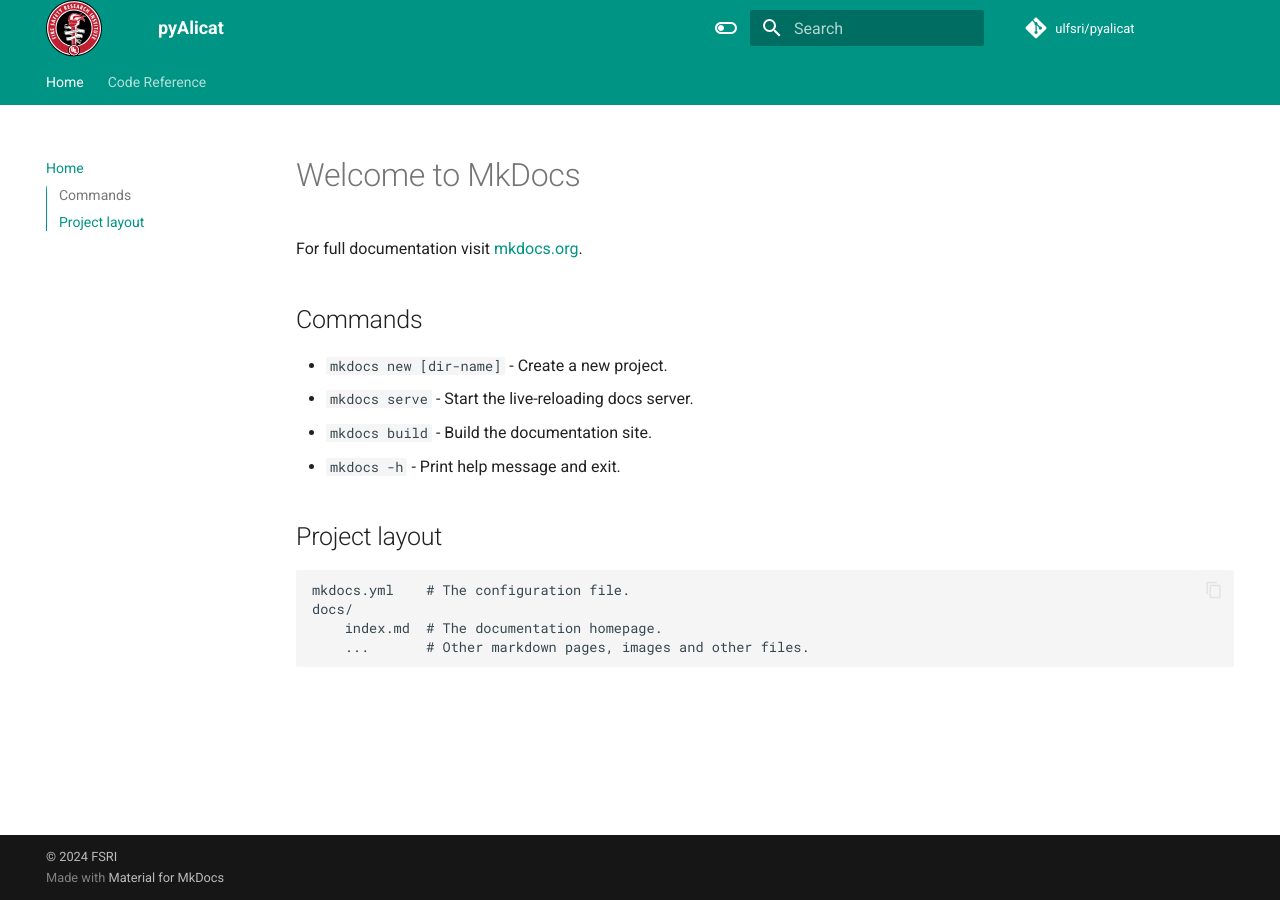
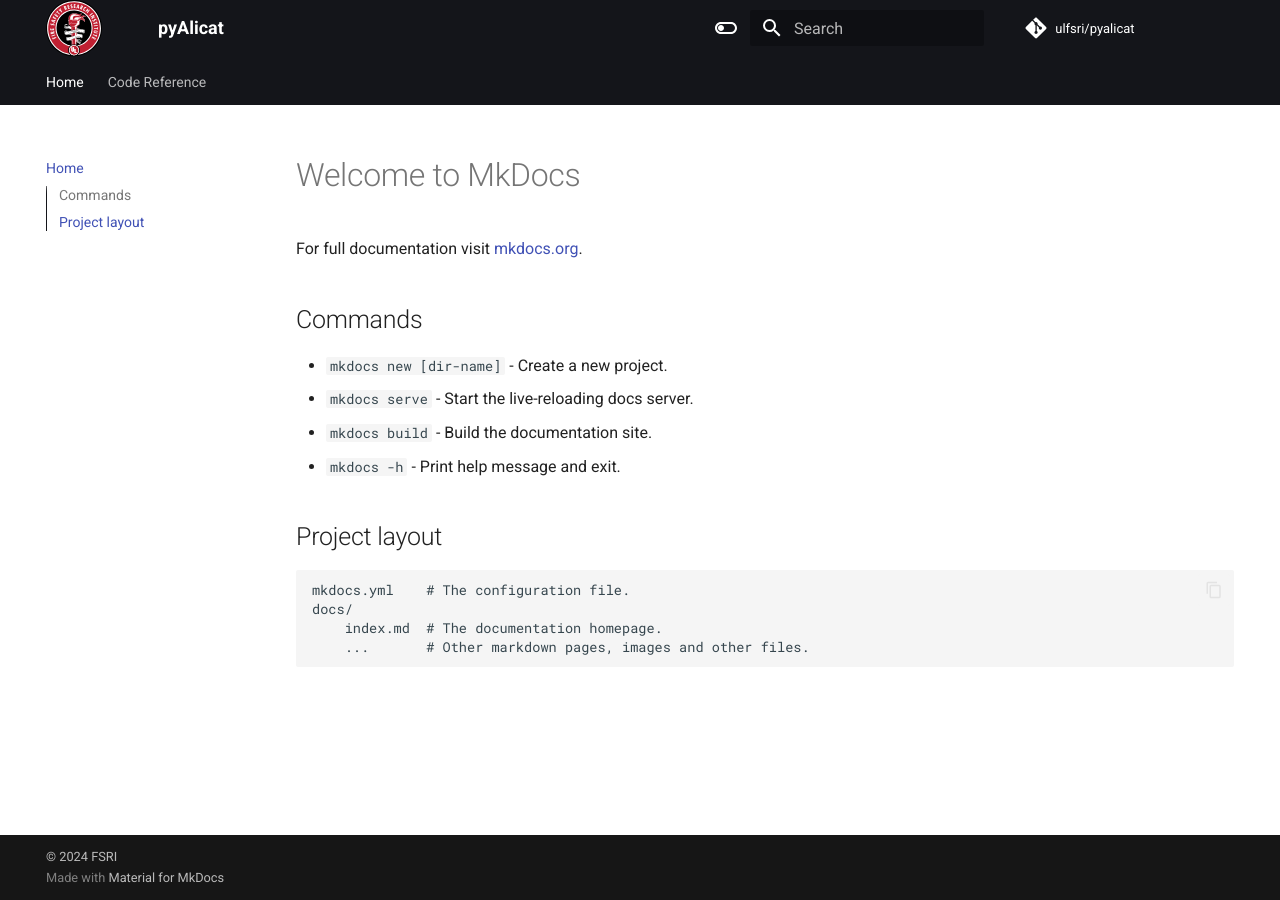
Before and after one commit to ulfsri/pyAlicat, an MkDocs documentation site: the page built from docs/index.md, in a window 1280 px wide. Built offline with MkDocs 1.6.1 and Material for MkDocs 9.7.7, drawn with Linux system fonts in a browser that asks for light colours; comment, search, counter and statistics services are not loaded.

Commit message:
Add theming to match branding

```diff
--- a/mkdocs.yml
+++ b/mkdocs.yml
@@ -23,14 +23,14 @@
       toggle:
         icon: material/toggle-switch-off-outline
         name: Switch to dark mode
-      primary: teal
-      accent: purple
+      primary: black
+      accent: red
     - scheme: slate
       toggle:
         icon: material/toggle-switch
         name: Switch to light mode
-      primary: teal
-      accent: lime
+      primary: black
+      accent: red
 repo_name: ulfsri/pyalicat
 repo_url: https://github.com/ulfsri/pyalicat
 plugins:
```
